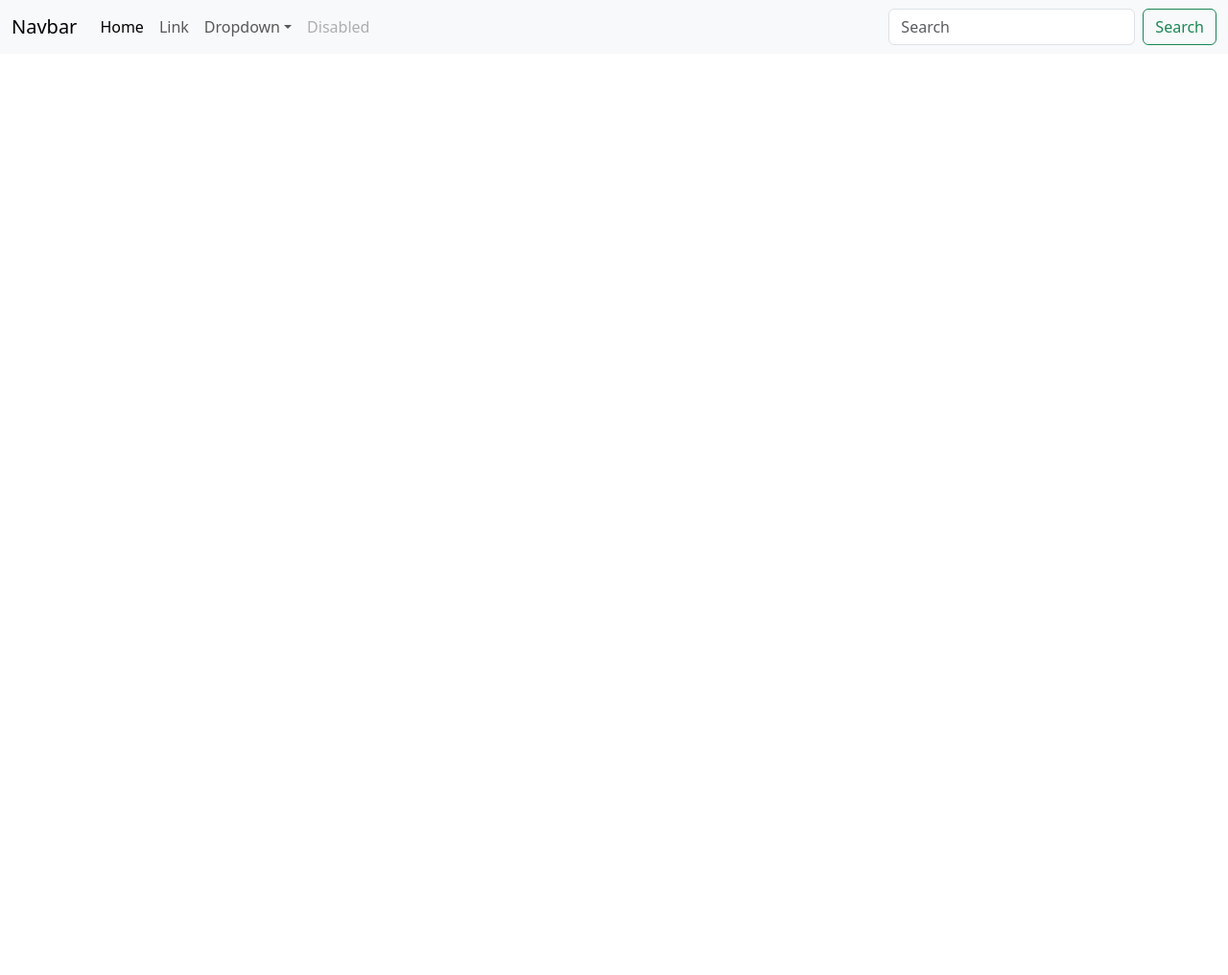
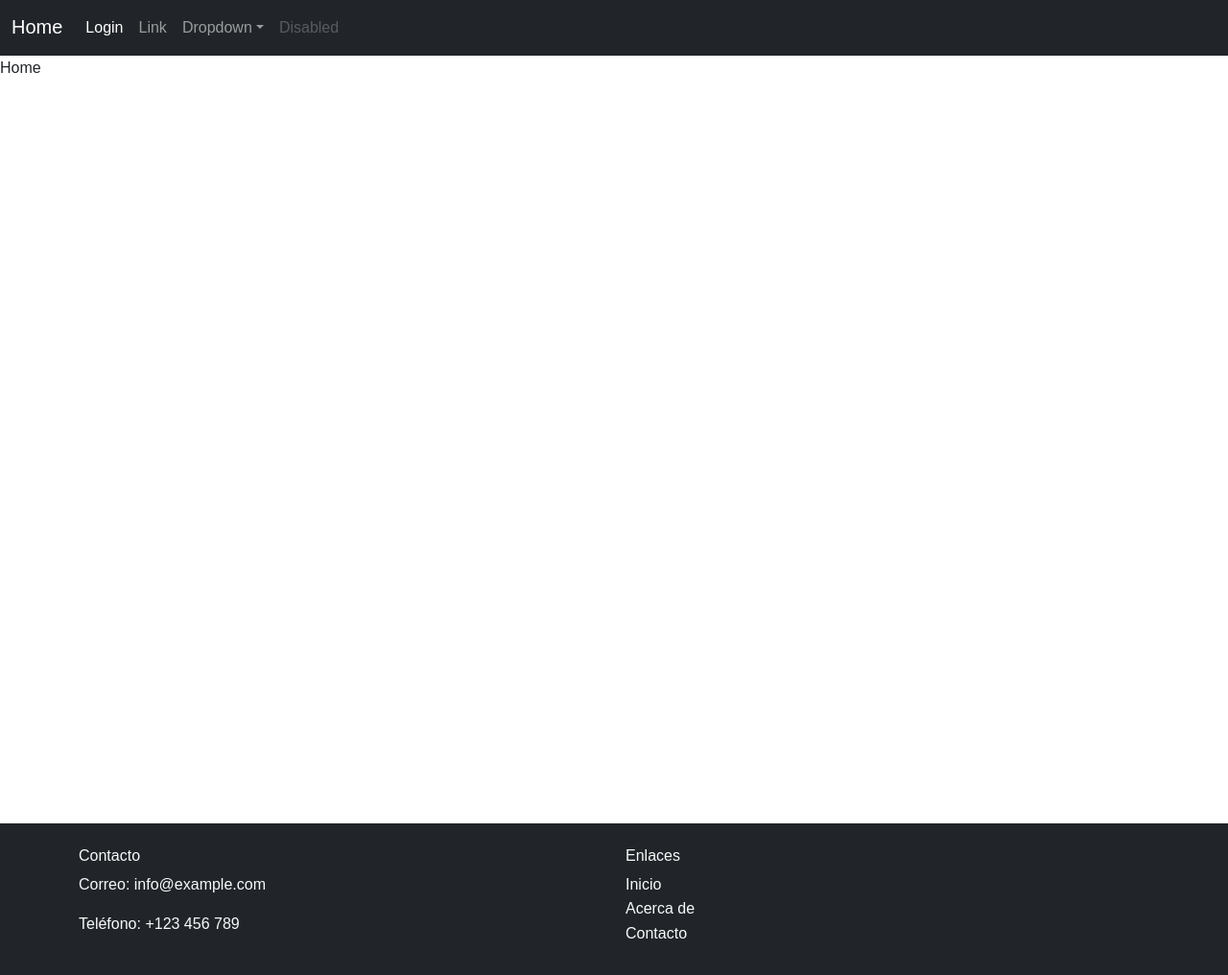
Before and after one commit to NikolaiKoz/react-router-domV6-examples, a React (Vite) app in the folder 01-simpleTutorial/: page / in a window 1280 px wide. Shown: the top 1016 px of the page at 96% size. Before the commit the page ends 800 px from the top, so only its background shows below. Built offline with nearby package versions, Linux system fonts and the light colour scheme.

Commit message:
build: :construction: Primer ejemplo WIP.

```diff
--- /dev/null
+++ b/01-simpleTutorial/src/components/footers/AppFooter.jsx
@@ -0,0 +1,23 @@
+export default function AppFooter() {
+  return (
+    <footer className="bg-dark text-light p-4">
+      <div className="container">
+        <div className="row">
+          <div className="col-md-6">
+            <h5>Contacto</h5>
+            <p>Correo: info@example.com</p>
+            <p>Teléfono: +123 456 789</p>
+          </div>
+          <div className="col-md-6">
+            <h5>Enlaces</h5>
+            <ul className="list-unstyled">
+              <li><a href="/">Inicio</a></li>
+              <li><a href="/about">Acerca de</a></li>
+              <li><a href="/contact">Contacto</a></li>
+            </ul>
+          </div>
+        </div>
+      </div>
+    </footer>
+  );
+}
--- a/01-simpleTutorial/src/components/layouts/AppLayout.jsx
+++ b/01-simpleTutorial/src/components/layouts/AppLayout.jsx
@@ -1,6 +1,15 @@
+import { Outlet } from "react-router-dom";
+import AppNavbar from "../navbars/AppNavbar";
+import AppFooter from "../footers/AppFooter";
 
 export default function AppLayout() {
   return (
-    <div>AppLayout</div>
-  )
+    <d>
+      <AppNavbar />
+      <div className="Wrapper1">
+        <Outlet />
+      </div>
+      <AppFooter />
+    </d>
+  );
 }
--- a/01-simpleTutorial/src/components/navbars/AppNavbar.jsx
+++ b/01-simpleTutorial/src/components/navbars/AppNavbar.jsx
@@ -1,16 +1,16 @@
 
 export default function AppNavbar() {
   return (
-    <nav className="navbar navbar-expand-lg bg-body-tertiary">
+    <nav className="navbar navbar-expand-lg bg-dark" data-bs-theme="dark">
   <div className="container-fluid">
-    <a className="navbar-brand" href="#">Navbar</a>
+    <a className="navbar-brand" href="/">Home</a>
     <button className="navbar-toggler" type="button" data-bs-toggle="collapse" data-bs-target="#navbarSupportedContent" aria-controls="navbarSupportedContent" aria-expanded="false" aria-label="Toggle navigation">
       <span className="navbar-toggler-icon"></span>
     </button>
     <div className="collapse navbar-collapse" id="navbarSupportedContent">
       <ul className="navbar-nav me-auto mb-2 mb-lg-0">
         <li className="nav-item">
-          <a className="nav-link active" aria-current="page" href="#">Home</a>
+          <a className="nav-link active" aria-current="page" href="/login">Login</a>
         </li>
         <li className="nav-item">
           <a className="nav-link" href="#">Link</a>
@@ -30,10 +30,6 @@ export default function AppNavbar() {
           <a className="nav-link disabled" aria-disabled="true">Disabled</a>
         </li>
       </ul>
-      <form className="d-flex" role="search">
-        <input className="form-control me-2" type="search" placeholder="Search" aria-label="Search" />
-        <button className="btn btn-outline-success" type="submit">Search</button>
-      </form>
     </div>
   </div>
 </nav>
--- a/01-simpleTutorial/src/main.jsx
+++ b/01-simpleTutorial/src/main.jsx
@@ -2,6 +2,8 @@ import React from "react";
 import ReactDOM from "react-dom/client";
 import AppRouter from "./router/AppRouter";
 import { BrowserRouter } from "react-router-dom";
+import "./styles/css/reset.css";
+import "./styles/css/globalStyles.css";
 
 ReactDOM.createRoot(document.getElementById("root")).render(
   <React.StrictMode>
--- a/01-simpleTutorial/src/pages/public/Home.jsx
+++ b/01-simpleTutorial/src/pages/public/Home.jsx
@@ -1,5 +1,4 @@
-import AppNavbar from "../../components/navbars/AppNavbar";
 
 export default function Home() {
-  return <div><AppNavbar /></div>;
+  return <div>Home</div>;
 }
--- a/01-simpleTutorial/src/router/AppRouter.jsx
+++ b/01-simpleTutorial/src/router/AppRouter.jsx
@@ -1,11 +1,12 @@
 import { Routes, Route } from "react-router-dom";
-import {Home} from "../pages/public/pages"
+import { Home } from "../pages/public/pages";
 import PublicRoutes from "./PublicRoutes";
+import AppLayout from "../components/layouts/AppLayout";
 
 export default function AppRouter() {
   return (
     <Routes>
-      <Route path="/">
+      <Route path="/" element={<AppLayout />}>
         <Route index element={<Home />} />
         <Route path="/*" element={<PublicRoutes />} />
       </Route>
--- /dev/null
+++ b/01-simpleTutorial/src/styles/css/globalStyles.css
@@ -0,0 +1,3 @@
+.Wrapper1{
+    min-height: 100vh;
+}
--- /dev/null
+++ b/01-simpleTutorial/src/styles/css/reset.css
@@ -0,0 +1,117 @@
+/* You can add global styles to this file, and also import other style files */
+/* Reset the document */
+
+
+* {
+	margin: 0;
+	padding: 0;
+	border: 0;
+	box-sizing: border-box;
+	vertical-align: baseline;
+}
+
+
+img,
+picture,
+video,
+iframe,
+figure {
+	max-width: 100%;
+	width: 100%;
+	display: block;
+}
+
+
+a {
+	display: block;
+}
+
+
+p a {
+	display: inline;
+}
+
+
+li {
+	list-style-type: none;
+}
+
+
+html {
+	scroll-behavior: smooth;
+}
+
+
+h1,
+h2,
+h3,
+h4,
+h5,
+h6,
+p,
+span,
+a,
+strong,
+blockquote,
+i,
+b,
+u,
+em {
+	font-size: 1em;
+	font-weight: inherit;
+	font-style: inherit;
+	color: inherit;
+	text-decoration: none;
+}
+
+
+blockquote::before,
+blockquote::after,
+q::before,
+q::after {
+	content: '';
+	content: none;
+}
+
+::selection {
+	background-color: rebeccapurple;
+	color: aqua;
+}
+
+
+form,
+input,
+textarea,
+select,
+button,
+label {
+	font-family: inherit;
+	font-size: inherit;
+	hyphens: auto;
+	background-color: transparent;
+	display: block;
+	color: inherit;
+}
+
+
+table,
+tr,
+td {
+	border-collapse: collapse;
+	border-spacing: 0;
+}
+
+
+svg {
+	width: 100%;
+	display: block;
+	fill: currentColor;
+}
+
+
+body {
+	min-height: 100vh;
+	font-size: 100%;
+	font-family: 'Montserrat', sans-serif;
+	line-height: 1.6em;
+}
```
